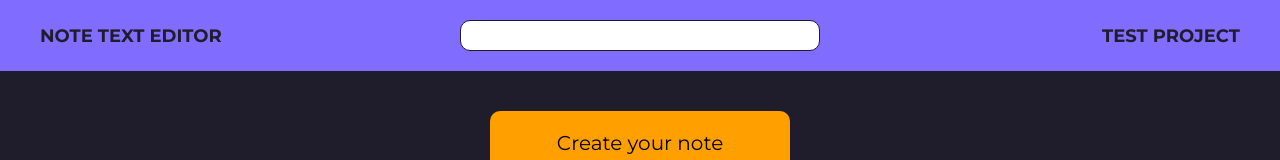
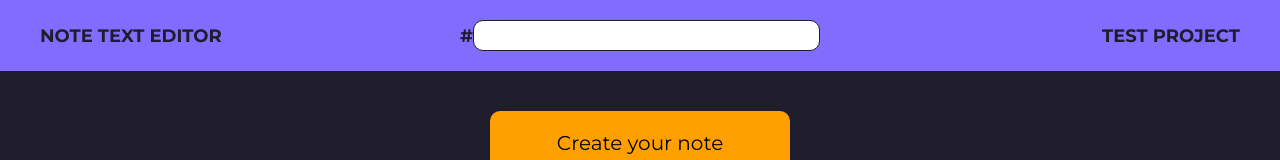
Before and after one commit to DarkCrew/note-text-editor, a React (Create React App) app in the folder my-app/: page / in a window 1280 px wide. Shown: the top 160 px of the page. Built offline with nearby package versions, Linux system fonts and the light colour scheme; the HTML template or start-up script is replaced by a standard one.

Commit message:
add: add folder with types

```diff
--- a/my-app/src/components/Header/Header.module.scss
+++ b/my-app/src/components/Header/Header.module.scss
@@ -15,17 +15,6 @@
   text-transform: uppercase;
   font-size: 18px;
 
-  input {
-    width: 30%;
-    outline: none;
-    font-family: 'Montserrat-Bold';
-    color: var(--color-darkpurple);
-    font-size: 16px;
-    border: 1px solid var(--color-darkpurple);
-    border-radius: 10px;
-    padding: 5px 15px;
-  }
-
   .logo {
     width: 200px;
     text-align: start;
@@ -36,3 +25,26 @@
     text-align: end;
   }
 }
+
+.search {
+  display: flex;
+  align-items: center;
+  width: 30%;
+
+  p {
+    font-family: 'Montserrat-Bold';
+    color: var(--color-darkpurple);
+    font-size: 18px;
+  }
+
+  input {
+    width: 100%;
+    outline: none;
+    font-family: 'Montserrat-Bold';
+    color: var(--color-darkpurple);
+    font-size: 16px;
+    border: 1px solid var(--color-darkpurple);
+    border-radius: 10px;
+    padding: 5px 15px;
+  }
+}
--- a/my-app/src/components/Header/Header.tsx
+++ b/my-app/src/components/Header/Header.tsx
@@ -13,6 +13,8 @@ const Header = ({ search, setSearch }: Props): ReactElement => {
       <div className="container">
         <div className={styles.container}>
           <p className={styles.logo}>Note text editor</p>
+          <div className={styles.search}>
+            <p>#</p>
             <input
               type="text"
               value={search}
@@ -20,6 +22,8 @@ const Header = ({ search, setSearch }: Props): ReactElement => {
                 setSearch(e.target.value);
               }}
             />
+          </div>
+
           <p className={styles.title}>Test project</p>
         </div>
       </div>
--- /dev/null
+++ b/my-app/src/core/api/models.ts
@@ -0,0 +1,4 @@
+export type dataNote = {
+  id: number;
+  title: string;
+};
--- a/my-app/src/pages/HomePage/HomePage.tsx
+++ b/my-app/src/pages/HomePage/HomePage.tsx
@@ -2,15 +2,11 @@
 /* eslint-disable @typescript-eslint/no-use-before-define */
 /* eslint-disable jsx-a11y/control-has-associated-label */
 import React, { ChangeEvent, ReactElement } from 'react';
+import { dataNote } from 'core/api/models';
 
 import Note from '../../components/Note/Note';
 
 import styles from './HomePage.module.scss';
-
-type dataNote = {
-  id: number;
-  title: string;
-};
 
 type Props = {
   search: string;
@@ -76,7 +72,12 @@ const HomePage = ({ search }: Props): ReactElement => {
           </div>
           <div className={styles.mainContainer}>
             {data
-              .filter((element) => element.title.includes(search))
+              .filter((element) => {
+                if (search.length !== 0) {
+                  return element.title.includes(`#${search}`);
+                }
+                return true;
+              })
               .map((elem) => (
                 <Note id={elem.id} title={elem.title} deleteNote={deleteNote} editNode={editNode} />
               ))}
```
Lines whose indentation alone changed are shown as unchanged.
